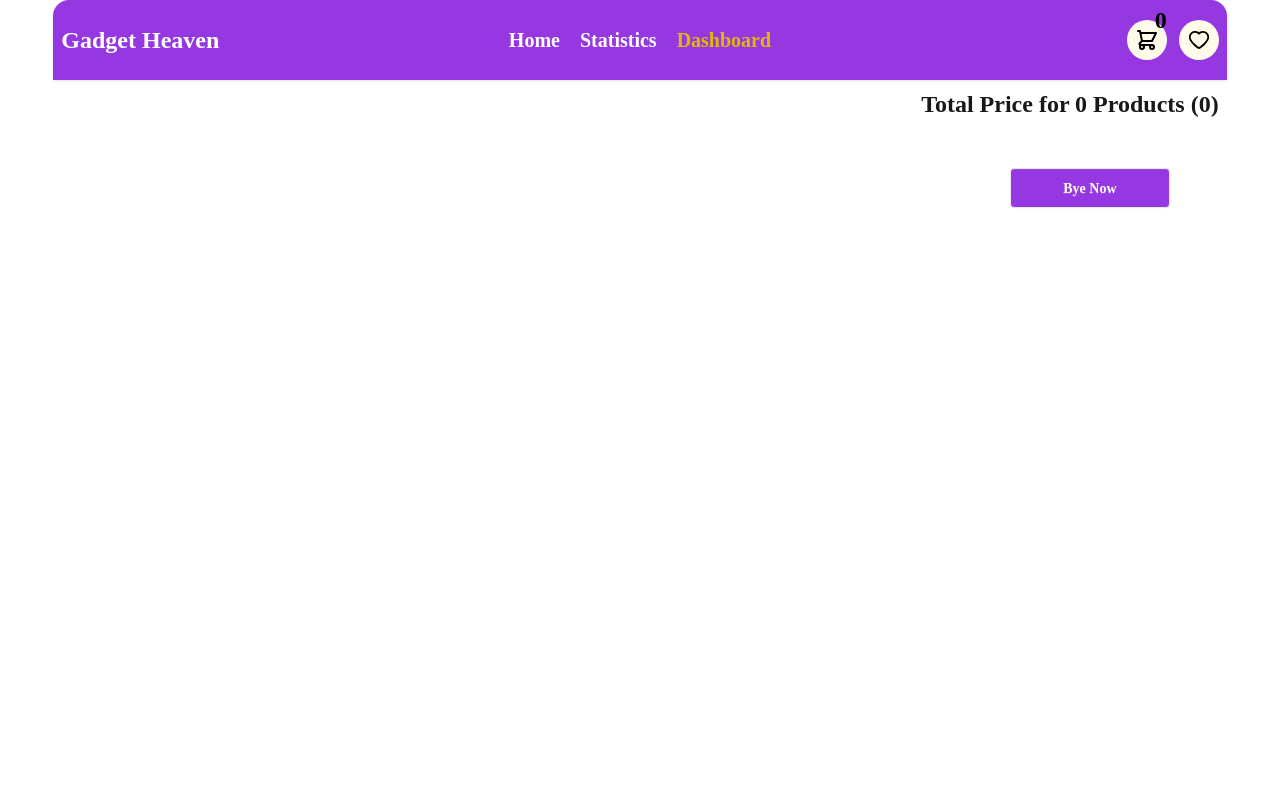
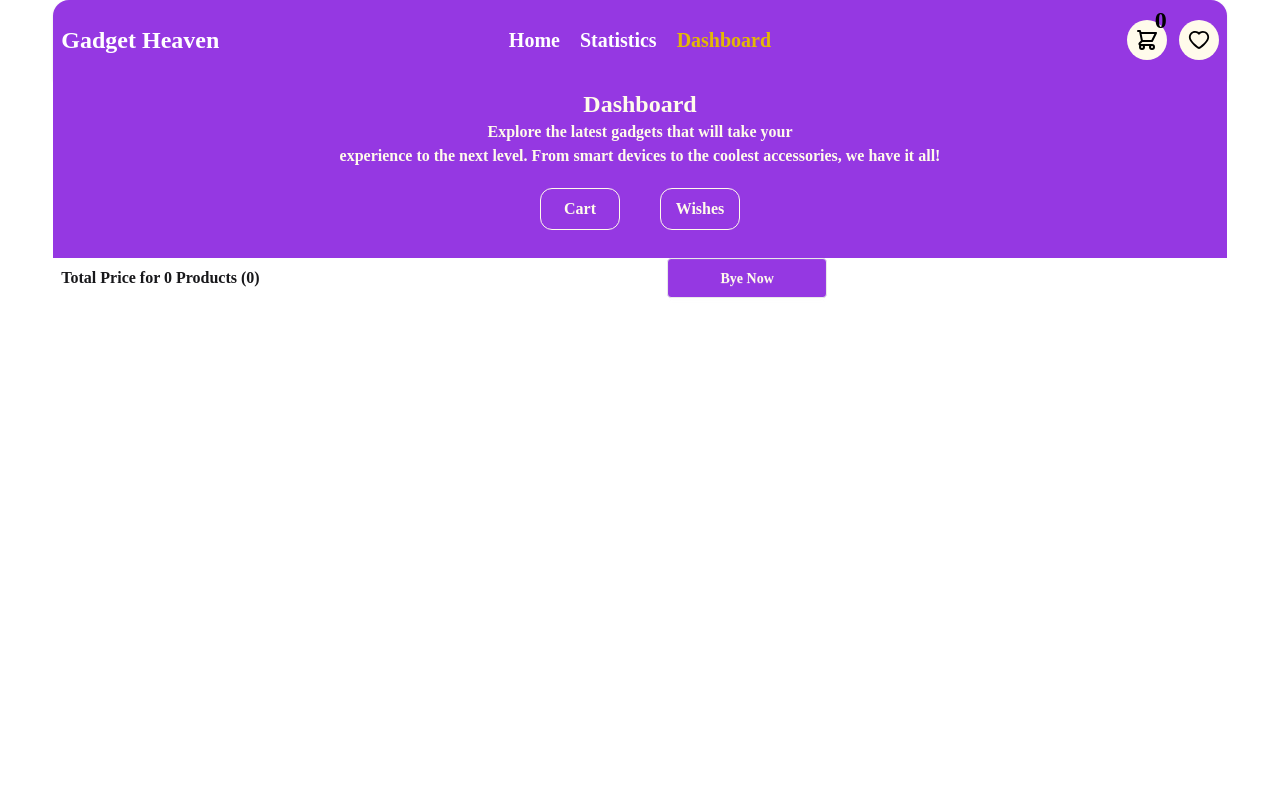
Before and after one commit to sadhin28/gadgetHeaven-A8, a React (Vite) app: page /Dashboard in a window 1280 px wide. Shown: the top 800 px of the page. Built offline with nearby package versions, Linux system fonts and the light colour scheme.

Commit message:
add card and wisht list

```diff
--- a/src/Components/Dashboard.jsx
+++ b/src/Components/Dashboard.jsx
@@ -1,5 +1,5 @@
 import { useEffect, useState } from "react";
-import { useLoaderData } from "react-router-dom";
+import { Link, useLoaderData } from "react-router-dom";
 import { getStoredReadList, removeFromLs } from "./tuilites";
 import DashboardCard from "./DashboardCard";
 
@@ -24,13 +24,14 @@ const Dashboard = () => {
     removeFromLs(id);
 
   }
-
+  const [data,setdata]=useState([])
   const handelModal=()=>{
+      localStorage.clear();
 
       const emtydata =localStorage.getItem('gadget-list')
-      const array = [emtydata]
-       localStorage.clear();
-      setaddcoffee(array)
+      setdata(emtydata)
+      setaddcoffee(data)
+
 
       document.getElementById('my_modal_3').showModal()
 
@@ -40,22 +41,22 @@ const Dashboard = () => {
 
   return (
     <div>
-
-      <div className="flex   justify-between">
-        <div className="grid gap-5 mt-20 w-7/12">
-
-          {
-            addGadgets.map(data => <DashboardCard DeleteCard={DeleteCard} key={data.id} data={data} ></DashboardCard>)
-          }
-        </div>
-        <div className="">
-            <div className="text-2xl text-center   p-2 sticky top-20 z-40 mb-10 ">
+      <div className="bg-[#9538E2] py-2 text-amber-50 sticky top-20 z-30">
+          <h1 className="text-center text-2xl font-bold ">Dashboard</h1>
+          <p className="text-center">Explore the latest gadgets that will take your <br /> experience to the next level. From smart devices to the coolest accessories, we have it all!</p>
+          <div className="flex py-5 justify-center gap-10 items-center" >
+             <Link className="p-2 w-20 text-center border rounded-xl">Cart</Link>
+             <Link className="p-2 w-20 text-center border rounded-xl">Wishes</Link>
+          </div>
+      </div>
+      <div className="flex justify-between">
+            <div className="  p-2  mb-10 ">
                {
                  `Total Price for ${addGadgets.length} Products (${totalprice})`
                }
            </div>
           {/* You can open the modal using document.getElementById('ID').showModal() method */}
-          <div className="mx-auto sticky top-50 w-30">
+          <div className="mx-auto sticky top-50 ">
              <button  id="bye-now" className="btn   text-amber-50 bg-[#9538E2] z-30 w-40 " onClick={handelModal} >Bye Now</button>
           <dialog id="my_modal_3" className="modal">
             <div className="modal-box">
@@ -69,6 +70,15 @@ const Dashboard = () => {
           </dialog>
           </div>
         </div>
+
+      <div className="">
+        <div className="grid gap-5 mt-20">
+
+          {
+            addGadgets.map(data => <DashboardCard DeleteCard={DeleteCard} key={data.id} data={data} ></DashboardCard>)
+          }
+        </div>
+
       </div>
     </div>
   );
--- a/src/Components/tuilites.js
+++ b/src/Components/tuilites.js
@@ -23,6 +23,7 @@ const addToStoredReadList=(id)=>{
         const storedListstr = JSON.stringify(storedList);
         localStorage.setItem('gadget-list',storedListstr)
         toast.success('This Gadget is added the dashboard List')
+        handelincrement()
     }
 }
 
@@ -39,7 +40,12 @@ const removeFromLs =id=>{
 }
 
 
-
+const handelincrement =()=>{
+        counts()
+}
+const  counts =(count,setcount)=>{
+     setcount
+}
 
 
 
```
